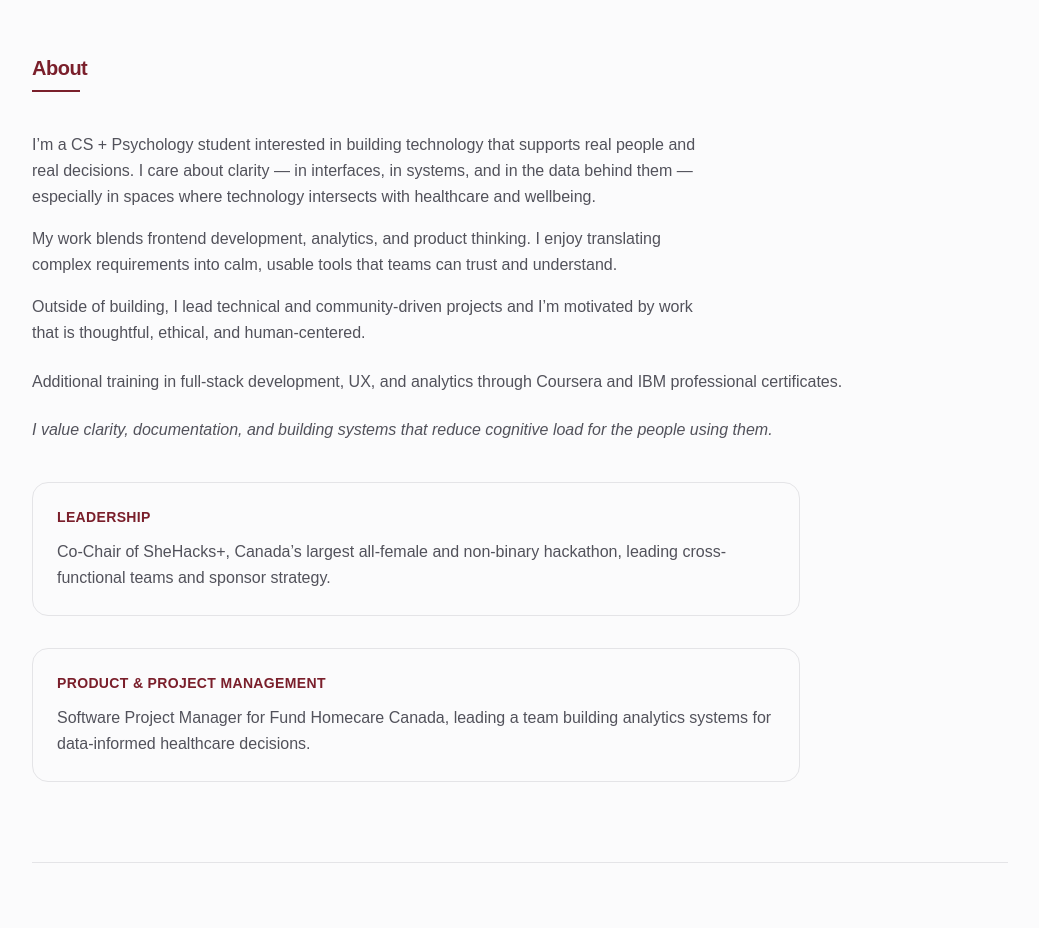
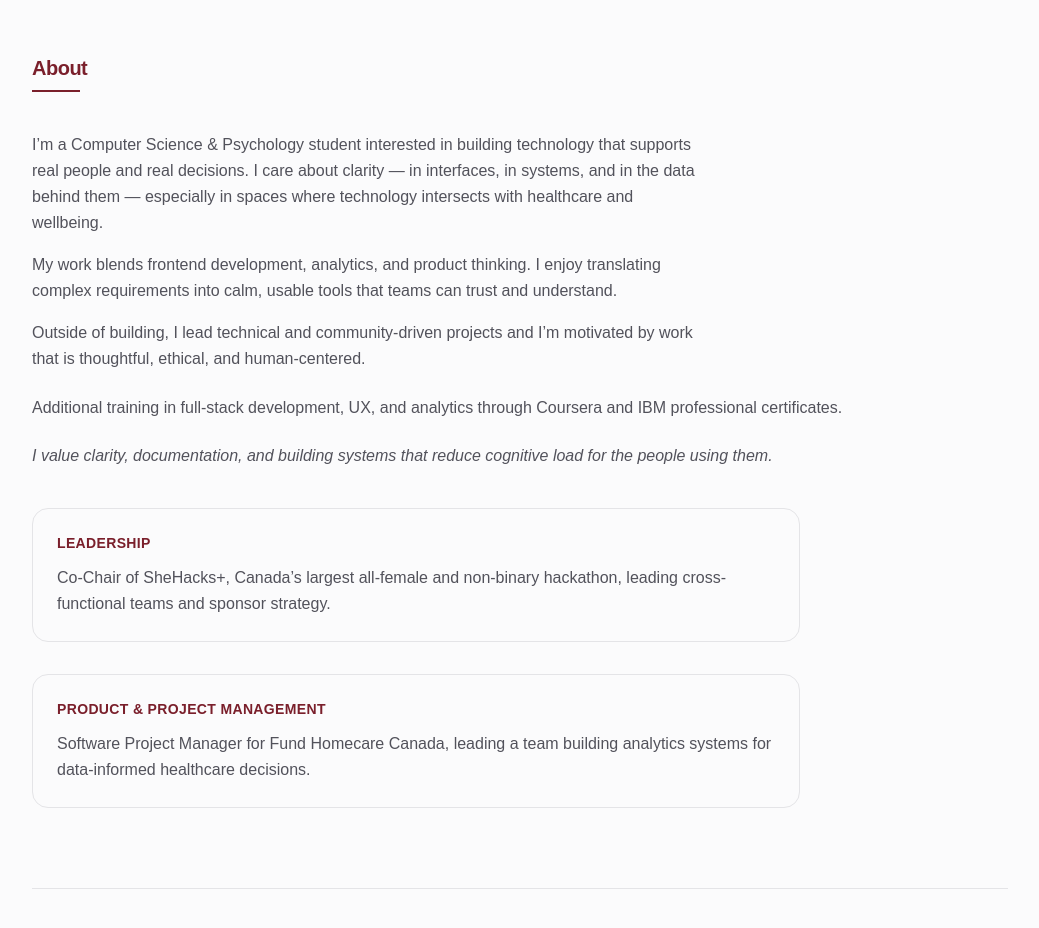
Before and after one commit to parneetbaidwan/personal-site, a Next.js app: page / in a window 1280 px wide. Shown: the part 1500-2428 px from the top of the page, without its empty margins (120-1159 px from the left). Built offline with nearby package versions, Linux system fonts and the light colour scheme.

Commit message:
fix layout and grammar

```diff
--- a/app/page.tsx
+++ b/app/page.tsx
@@ -144,7 +144,7 @@ export default function Home() {
           <div className="w-12 h-[2px] bg-[var(--accent)] mt-2 mb-10" />
 
           <p className="max-w-2xl text-[var(--muted)] leading-relaxed">
-            I’m a CS + Psychology student interested in building technology that
+            I’m a Computer Science & Psychology student interested in building technology that
             supports real people and real decisions. I care about clarity — in
             interfaces, in systems, and in the data behind them — especially in
             spaces where technology intersects with healthcare and wellbeing.
```
